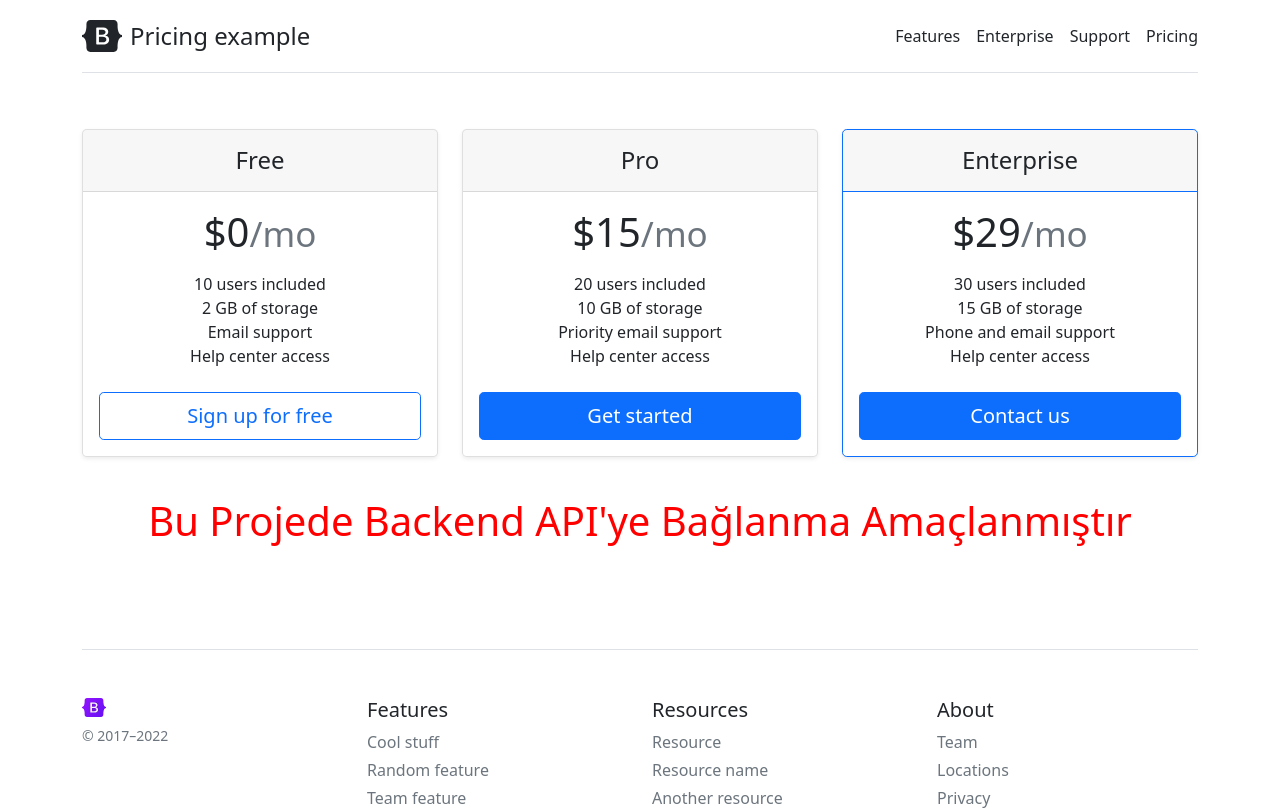
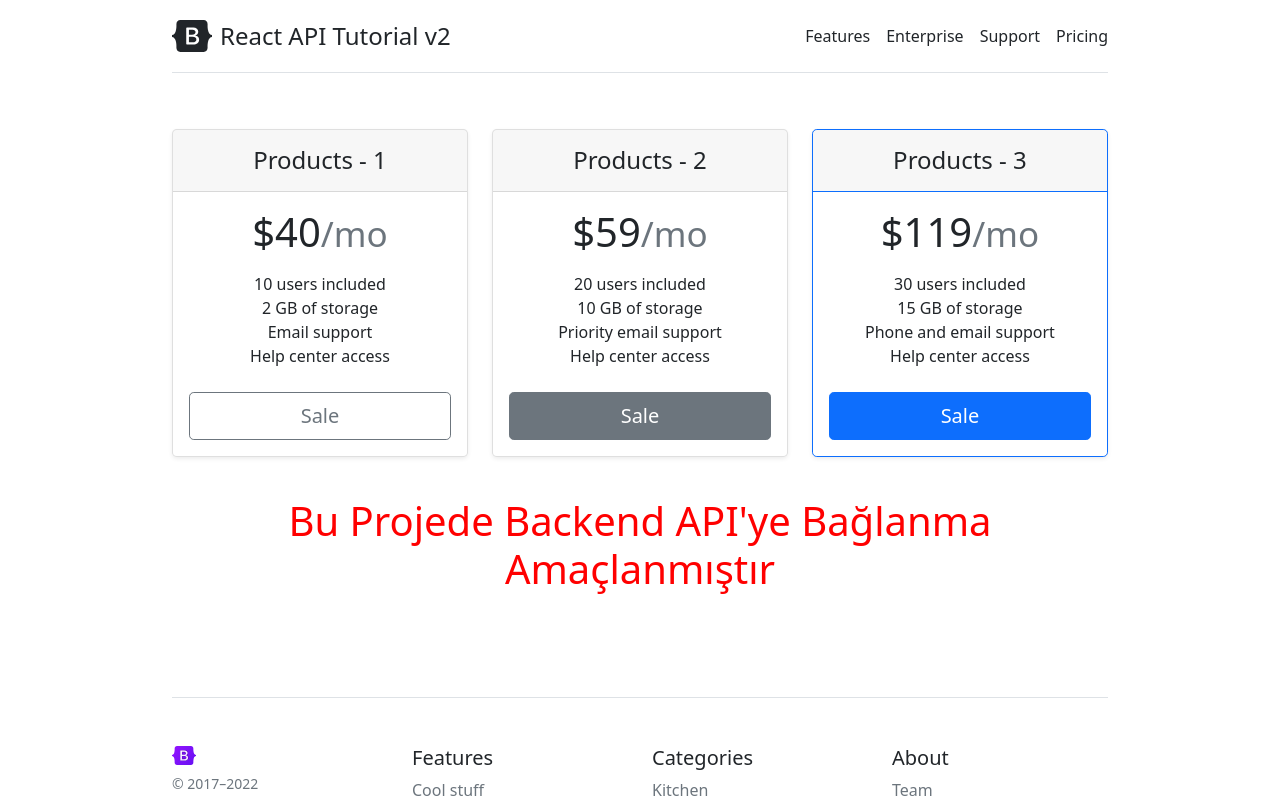
Before and after one commit to muratavci05/React_API_Tutorial_v2, a React (Create React App) app: page / in a window 1280 px wide. Shown: the top 810 px of the page. Built offline with nearby package versions, Linux system fonts and the light colour scheme.

Commit message:
components modified

```diff
--- a/public/index.html
+++ b/public/index.html
@@ -24,9 +24,21 @@
       work correctly both with client-side routing and a non-root public URL.
       Learn how to configure a non-root public URL by running `npm run build`.
     -->
-    <title>React App</title>
+    <title>React API Tutorial</title>
     <link rel="stylesheet" href="https://cdnjs.cloudflare.com/ajax/libs/bootstrap/5.0.1/css/bootstrap.min.css"
      />
+
+     <style>
+
+        .container {
+          max-width: 960px;
+        }
+
+        .pricing-header {
+          max-width: 700px;
+        }
+
+     </style>
 
   </head>
   <body>
--- a/src/Components/Footer/index.js
+++ b/src/Components/Footer/index.js
@@ -24,12 +24,12 @@ const Footer = (props) => {
         </ul>
       </div>
       <div class="col-6 col-md">
-        <h5>Resources</h5>
+        <h5>Categories</h5>
         <ul class="list-unstyled text-small">
-          <li class="mb-1"><a class="link-secondary text-decoration-none" href="#">Resource</a></li>
-          <li class="mb-1"><a class="link-secondary text-decoration-none" href="#">Resource name</a></li>
-          <li class="mb-1"><a class="link-secondary text-decoration-none" href="#">Another resource</a></li>
-          <li class="mb-1"><a class="link-secondary text-decoration-none" href="#">Final resource</a></li>
+          <li class="mb-1"><a class="link-secondary text-decoration-none" href="#">Kitchen</a></li>
+          <li class="mb-1"><a class="link-secondary text-decoration-none" href="#">Woman's</a></li>
+          <li class="mb-1"><a class="link-secondary text-decoration-none" href="#">Man's</a></li>
+          <li class="mb-1"><a class="link-secondary text-decoration-none" href="#">Children's</a></li>
         </ul>
       </div>
       <div class="col-6 col-md">
--- a/src/Components/Header/index.js
+++ b/src/Components/Header/index.js
@@ -21,7 +21,7 @@ const Header = (props) => {
         46.394 80 51.21 80 57.863zM60.521 28.34H49.948v14.934h8.905c6.884 0 10.68-2.772 10.68-7.727
         0-4.643-3.264-7.207-9.012-7.207zM49.948 49.2v16.458H60.91c7.167 0 10.964-2.876 10.964-8.281
         0-5.406-3.903-8.178-11.425-8.178H49.948z" fill="currentColor"></path></svg>
-        <span className="fs-4">Pricing example</span>
+        <span className="fs-4">React API Tutorial v2</span>
       </a>
 
       <nav className="d-inline-flex mt-2 mt-md-0 ms-md-auto">
--- a/src/Components/Main/index.js
+++ b/src/Components/Main/index.js
@@ -9,51 +9,51 @@ const Main = (props) => {
       <div className="col">
         <div className="card mb-4 rounded-3 shadow-sm">
           <div className="card-header py-3">
-            <h4 className="my-0 fw-normal">Free</h4>
+            <h4 className="my-0 fw-normal">Products - 1</h4>
           </div>
           <div className="card-body">
-            <h1 className="card-title pricing-card-title">$0<small className="text-muted fw-light">/mo</small></h1>
+            <h1 className="card-title pricing-card-title">$40<small className="text-muted fw-light">/mo</small></h1>
             <ul className="list-unstyled mt-3 mb-4">
               <li>10 users included</li>
               <li>2 GB of storage</li>
               <li>Email support</li>
               <li>Help center access</li>
             </ul>
-            <button type="button" className="w-100 btn btn-lg btn-outline-primary">Sign up for free</button>
+            <button type="button" className="w-100 btn btn-lg btn-outline-secondary">Sale</button>
           </div>
         </div>
       </div>
       <div className="col">
         <div className="card mb-4 rounded-3 shadow-sm">
           <div className="card-header py-3">
-            <h4 className="my-0 fw-normal">Pro</h4>
+            <h4 className="my-0 fw-normal">Products - 2</h4>
           </div>
           <div className="card-body">
-            <h1 className="card-title pricing-card-title">$15<small className="text-muted fw-light">/mo</small></h1>
+            <h1 className="card-title pricing-card-title">$59<small className="text-muted fw-light">/mo</small></h1>
             <ul className="list-unstyled mt-3 mb-4">
               <li>20 users included</li>
               <li>10 GB of storage</li>
               <li>Priority email support</li>
               <li>Help center access</li>
             </ul>
-            <button type="button" className="w-100 btn btn-lg btn-primary">Get started</button>
+            <button type="button" className="w-100 btn btn-lg btn-secondary">Sale</button>
           </div>
         </div>
       </div>
       <div className="col">
         <div className="card mb-4 rounded-3 shadow-sm border-primary">
           <div className="card-header py-3 text-bg-primary border-primary">
-            <h4 className="my-0 fw-normal">Enterprise</h4>
+            <h4 className="my-0 fw-normal">Products - 3</h4>
           </div>
           <div className="card-body">
-            <h1 className="card-title pricing-card-title">$29<small className="text-muted fw-light">/mo</small></h1>
+            <h1 className="card-title pricing-card-title">$119<small className="text-muted fw-light">/mo</small></h1>
             <ul className="list-unstyled mt-3 mb-4">
               <li>30 users included</li>
               <li>15 GB of storage</li>
               <li>Phone and email support</li>
               <li>Help center access</li>
             </ul>
-            <button type="button" className="w-100 btn btn-lg btn-primary">Contact us</button>
+            <button type="button" className="w-100 btn btn-lg btn-primary">Sale</button>
           </div>
         </div>
       </div>
```
